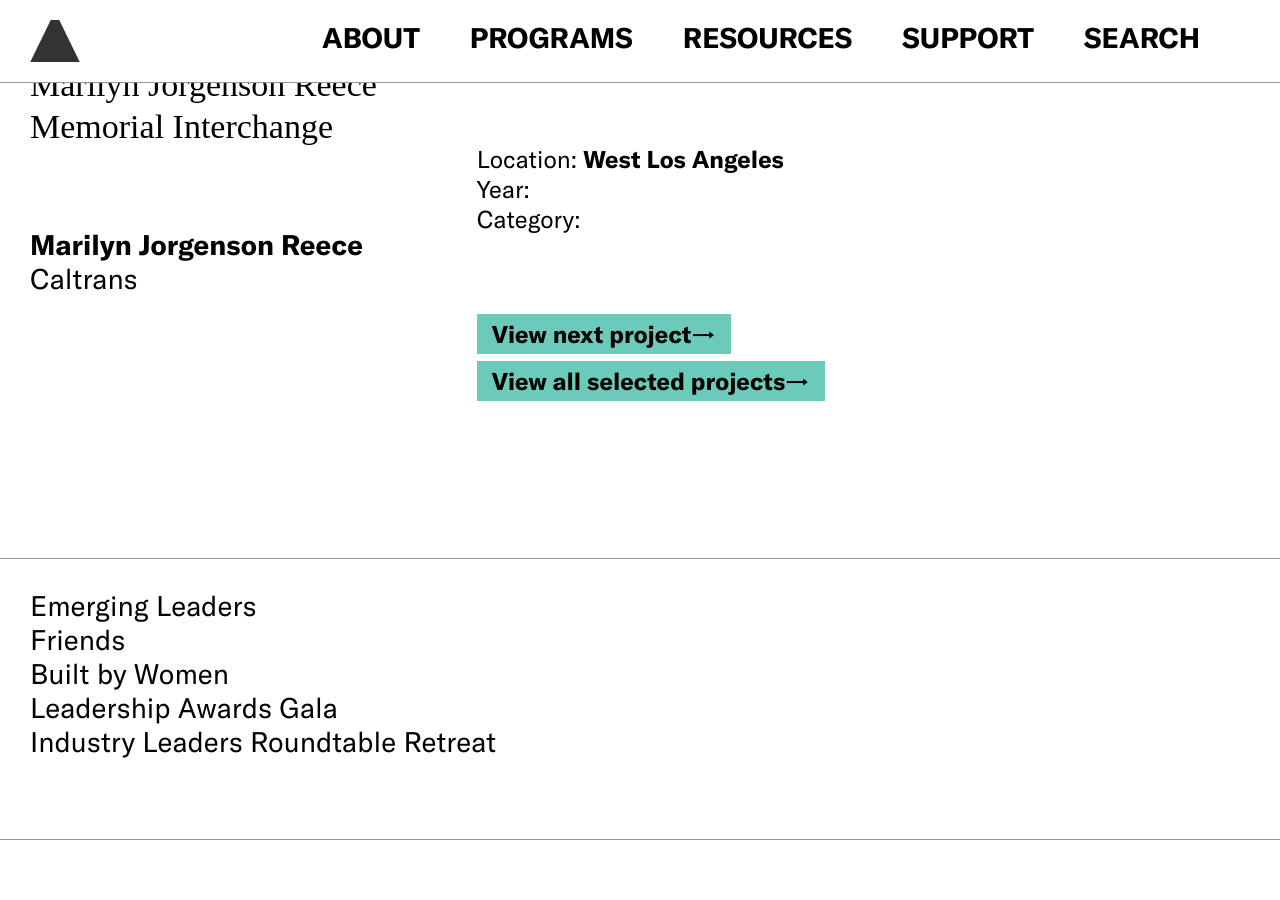
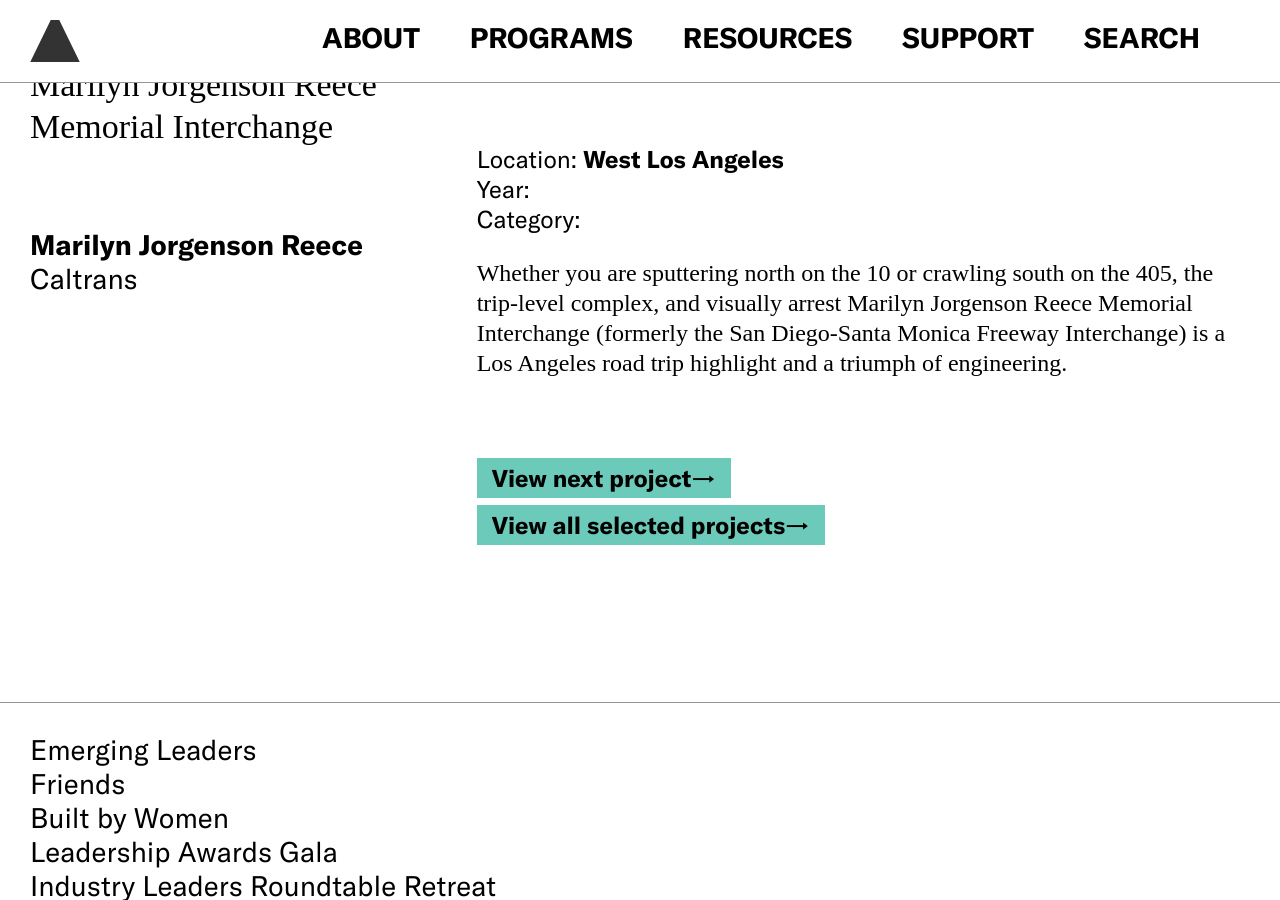
Before and after one commit to jengalas/bwaf-bbw, a Jekyll site: the page built from _bbw-projects/marilyn-jorgenson-reece-memorial-interchange.md, in a window 1280 px wide and 900 px high, scrolled down 513 px. Built offline with Jekyll 4.4.1, drawn with Linux system fonts in a browser that asks for light colours; some web fonts are replaced.

Commit message:
Update from Forestry.io Chun Schlesinger-Fried updated _bbw-projects/marilyn-jorgenson-reece-memorial-interchange.md

```diff
--- a/_bbw-projects/marilyn-jorgenson-reece-memorial-interchange.md
+++ b/_bbw-projects/marilyn-jorgenson-reece-memorial-interchange.md
@@ -10,7 +10,10 @@
   title: Marilyn Jorgenson Reece
 location: West Los Angeles
 year:
-description: ''
+description: 'Whether you are sputtering north on the 10 or crawling south on the
+  405, the trip-level complex, and visually arrest Marilyn Jorgenson Reece Memorial
+  Interchange (formerly the San Diego-Santa Monica Freeway Interchange) is a Los Angeles
+  road trip highlight and a triumph of engineering. '
 images: []
 
 ---
```
